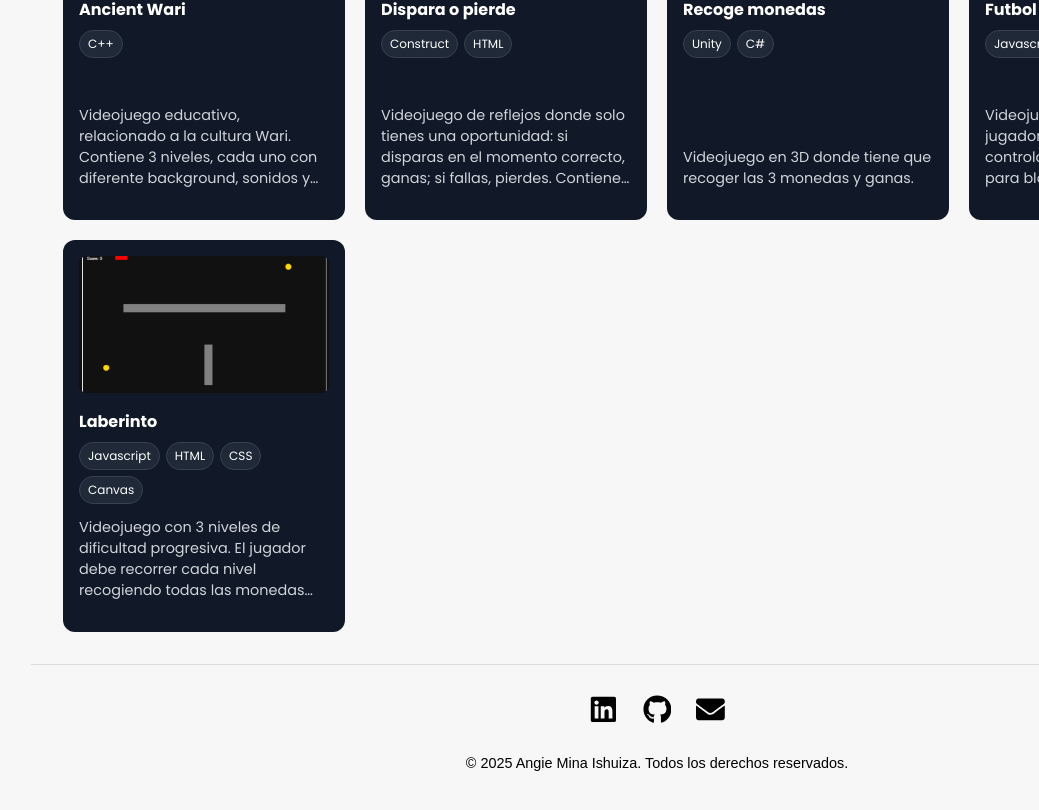
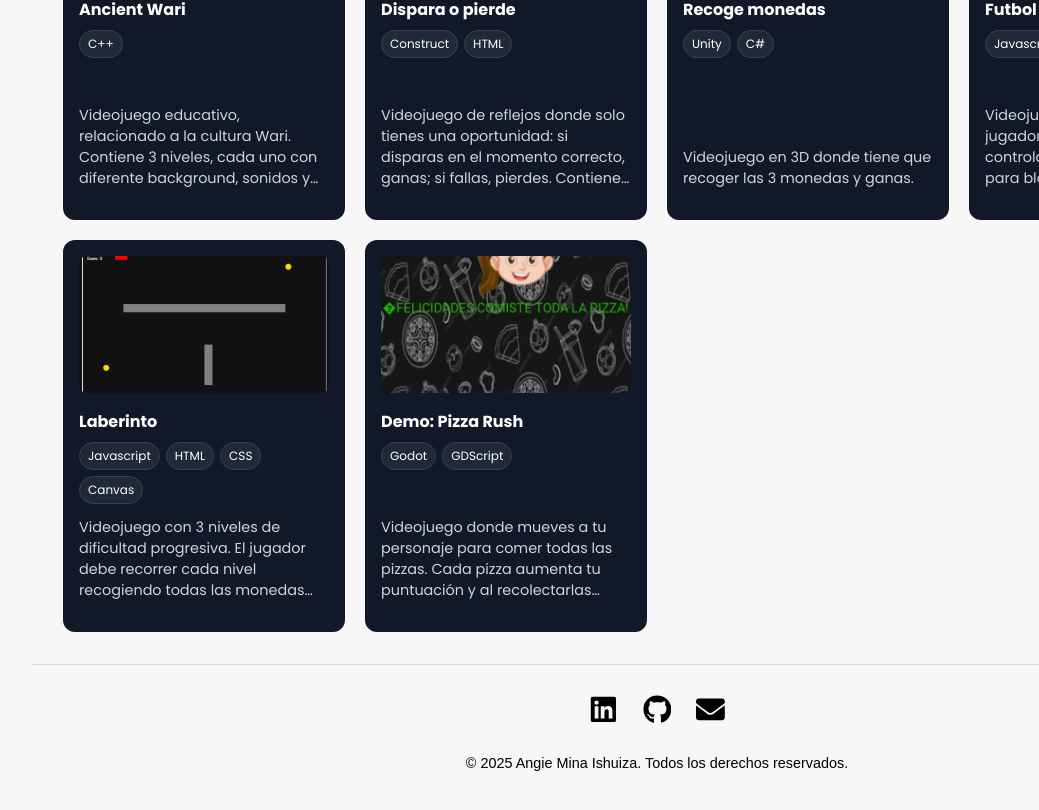
Before and after one commit to AngieMinaI/AngieMinaI.github.io-MiPortafolio, a React (Vite) app: page / in a window 1280 px wide. Shown: the part 4566-5376 px from the top of the page, without its empty margins (241-1280 px from the left). Built offline with nearby package versions, Linux system fonts and the light colour scheme.

Commit message:
new juego

```diff
--- a/src/components/Work.jsx
+++ b/src/components/Work.jsx
@@ -193,6 +193,18 @@ const projectsData = [
     docs:
       "https://angieminai.github.io/AngieMinaI.github.io-JuegoLab3Nivel/",
     tags: ["Javascript", "HTML", "CSS", "Canvas"]
+  },
+   {
+    id: 18,
+    title: "Demo: Pizza Rush",
+    category: "Videojuegos",
+    image: "Pizza.png",
+    description: "Videojuego donde mueves a tu personaje para comer todas las pizzas. Cada pizza aumenta tu puntuación y al recolectarlas todas aparecerá un mensaje.",
+    github:
+      "https://github.com/AngieMinaI/AngieMinaI-AngieMinaI.github.io-GodotPizza",
+    docs:
+      "https://angieminai.github.io/AngieMinaI-AngieMinaI.github.io-GodotPizza/",
+    tags: ["Godot", "GDScript"]
   }
 ];
 
```
Also changed, not shown: public/Pizza.png (added).
